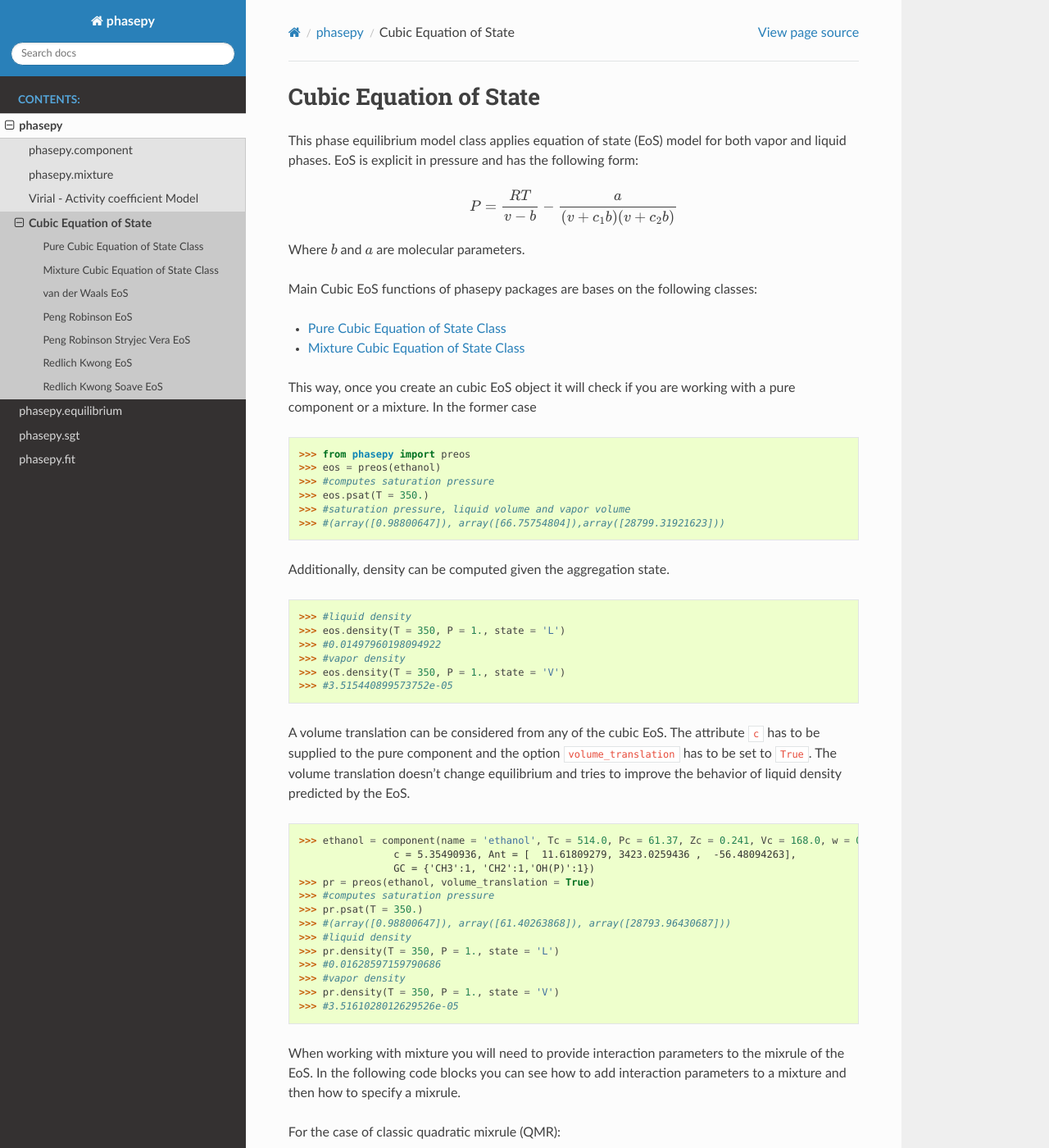
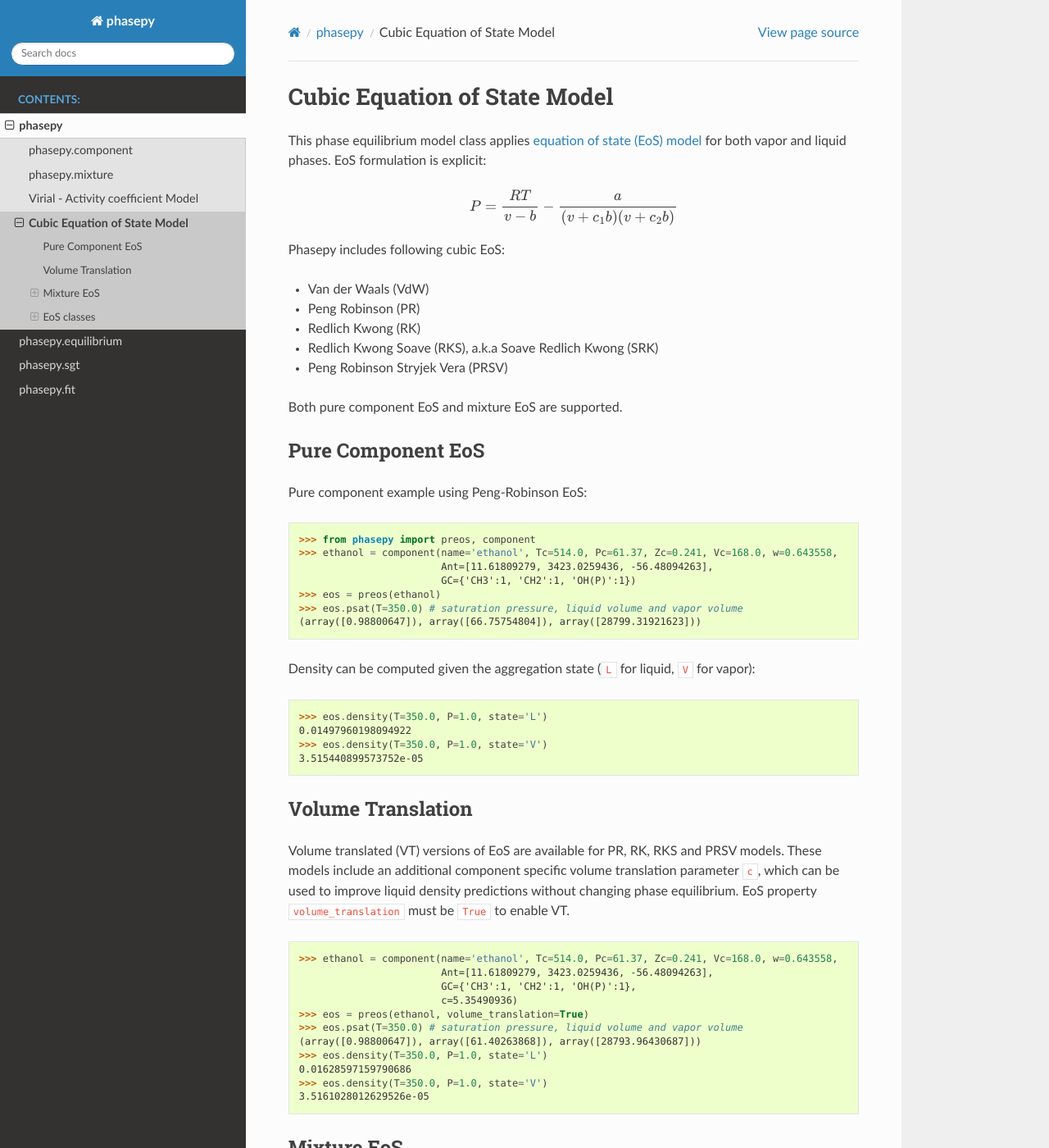
Before and after one commit to gustavochm/phasepy, a Sphinx documentation site: the page built from docs/source/models/phasepy.cubic.rst, in a window 1280 px wide and 1400 px high. Shown: the whole window at 82% size. Built offline with Sphinx 7.4.7 and the Read the Docs theme 2.0.0, drawn with Linux system fonts in a browser that asks for light colours; some of the changed text lies outside the part shown.

Commit message:
Docs clean-up: Cubic Equation of State Model

```diff
--- a/docs/source/models/phasepy.cubic.rst
+++ b/docs/source/models/phasepy.cubic.rst
@@ -1,147 +1,148 @@
-Cubic Equation of State
-=======================
-This phase equilibrium model class applies equation of state (EoS) model for both vapor and liquid phases. EoS is explicit in pressure and has the following form:
+Cubic Equation of State Model
+=============================
+
+This phase equilibrium model class applies `equation of state (EoS)
+model <https://en.wikipedia.org/wiki/Equation_of_state>`_ for both
+vapor and liquid phases. EoS formulation is explicit:
 
 .. math::
 	P = \frac{RT}{v-b} - \frac{a}{(v+c_1b)(v+c_2b)}
 
-Where :math:`b` and :math:`a` are molecular parameters.
+Phasepy includes following cubic EoS:
 
-Main Cubic EoS functions of phasepy packages are bases on the following classes:
+- Van der Waals (VdW)
+- Peng Robinson (PR)
+- Redlich Kwong (RK)
+- Redlich Kwong Soave (RKS), a.k.a Soave Redlich Kwong (SRK)
+- Peng Robinson Stryjek Vera (PRSV)
 
-.. toctree::
-	phasepy.cubicp
-	phasepy.cubicm
+Both pure component EoS and mixture EoS are supported.
+
+Pure Component EoS
+------------------
+
+Pure component example using Peng-Robinson EoS:
+
+>>> from phasepy import preos, component
+>>> ethanol = component(name='ethanol', Tc=514.0, Pc=61.37, Zc=0.241, Vc=168.0, w=0.643558,
+                        Ant=[11.61809279, 3423.0259436, -56.48094263],
+                        GC={'CH3':1, 'CH2':1, 'OH(P)':1})
+>>> eos = preos(ethanol)
+>>> eos.psat(T=350.0) # saturation pressure, liquid volume and vapor volume
+(array([0.98800647]), array([66.75754804]), array([28799.31921623]))
+
+Density can be computed given the aggregation state (``L`` for liquid,
+``V`` for vapor):
+
+>>> eos.density(T=350.0, P=1.0, state='L')
+0.01497960198094922
+>>> eos.density(T=350.0, P=1.0, state='V')
+3.515440899573752e-05
 
 
-This way, once you create an cubic EoS object it will check if you are working with a pure component or a mixture. In the former case
+Volume Translation
+------------------
+
+Volume translated (VT) versions of EoS are available for PR, RK, RKS
+and PRSV models. These models include an additional component specific
+volume translation parameter ``c``, which can be used to improve
+liquid density predictions without changing phase equilibrium.
+EoS property ``volume_translation`` must be ``True`` to enable VT.
+
+>>> ethanol = component(name='ethanol', Tc=514.0, Pc=61.37, Zc=0.241, Vc=168.0, w=0.643558,
+                        Ant=[11.61809279, 3423.0259436, -56.48094263],
+                        GC={'CH3':1, 'CH2':1, 'OH(P)':1},
+                        c=5.35490936)
+>>> eos = preos(ethanol, volume_translation=True)
+>>> eos.psat(T=350.0) # saturation pressure, liquid volume and vapor volume
+(array([0.98800647]), array([61.40263868]), array([28793.96430687]))
+>>> eos.density(T=350.0, P=1.0, state='L')
+0.01628597159790686
+>>> eos.density(T=350.0, P=1.0, state='V')
+3.5161028012629526e-05
 
 
->>> from phasepy import preos
->>> eos = preos(ethanol)
->>> #computes saturation pressure
->>> eos.psat(T = 350.)
->>> #saturation pressure, liquid volume and vapor volume
->>> #(array([0.98800647]), array([66.75754804]),array([28799.31921623]))
+Mixture EoS
+-----------
 
-Additionally, density can be computed given the aggregation state.
+Mixture EoS utilize one-fluid mixing rules, using parameters for
+hypothetical pure fluids, to predict the mixture behavior. The mixing
+rules require interaction parameter values as input (zero values are
+assumed if no values are specified).
 
->>> #liquid density
->>> eos.density(T = 350, P = 1., state = 'L')
->>> #0.01497960198094922
->>> #vapor density
->>> eos.density(T = 350, P = 1., state = 'V')
->>> #3.515440899573752e-05
-
-A volume translation can be considered from any of the cubic EoS. The attribute ``c`` has to be supplied to the pure component and the option ``volume_translation`` has to be set to ``True``. The volume translation doesn't change equilibrium and tries to improve the behavior of liquid density predicted by the EoS.
-
->>> ethanol = component(name = 'ethanol', Tc = 514.0, Pc = 61.37, Zc = 0.241, Vc = 168.0, w = 0.643558,
-                c = 5.35490936, Ant = [  11.61809279, 3423.0259436 ,  -56.48094263],
-                GC = {'CH3':1, 'CH2':1,'OH(P)':1})
->>> pr = preos(ethanol, volume_translation = True)
->>> #computes saturation pressure
->>> pr.psat(T = 350.)
->>> #(array([0.98800647]), array([61.40263868]), array([28793.96430687]))
->>> #liquid density
->>> pr.density(T = 350, P = 1., state = 'L')
->>> #0.01628597159790686
->>> #vapor density
->>> pr.density(T = 350, P = 1., state = 'V')
->>> #3.5161028012629526e-05
-
-When working with mixture you will need to provide interaction parameters to the mixrule of the EoS. In the following code blocks you can see how to add interaction parameters to a mixture
-and then how to specify a mixrule.
-
-For the case of classic quadratic mixrule (QMR):
+Classic Quadratic Mixing Rule (QMR)
+^^^^^^^^^^^^^^^^^^^^^^^^^^^^^^^^^^^
 
 .. math::
-	a_m = \sum_{i=1}^c \sum_{j=1}^c x_ix_ja_{ij} \quad a_{ij} = 	\sqrt{a_ia_j}(1-k_{ij}) \quad b_m = \sum_{i=1}^c x_ib_i
+	a_m = \sum_{i=1}^c \sum_{j=1}^c x_ix_ja_{ij} \quad a_{ij} =
+	\sqrt{a_ia_j}(1-k_{ij}) \quad b_m = \sum_{i=1}^c x_ib_i
 
+Example of Peng-Robinson with QMR:
 
 >>> from phasepy import preos
 >>> mix = mixture(ethanol, water)
 >>> Kij = np.array([[0, -0.11], [-0.11, 0]])
 >>> mix.kij_cubic(Kij)
->>> pr = preos(mix, mixrule = 'qmr')
+>>> eos = preos(mix, mixrule='qmr')
 
-If no correction :math:`k_{ij}` is set, phasepy will consider it as zero.
 
-In case of Modified Huron Vidal (MHV) and Wong Sandler (WS) mixing rule, it is necessary to provide information from a activity coefficient model in order to compute mixtures parameters. Covolume is calcuated same way as QMR.
+Modified Huron Vidal (MHV) Mixing Rule
+^^^^^^^^^^^^^^^^^^^^^^^^^^^^^^^^^^^^^^
+
+MHV mixing rule is specified in combination with an activity
+coefficient model to solve EoS.
+In MHV model, the repulsive (covolume) parameter is calcuated same way
+as in QMR
 
 .. math::
 	b_m = \sum_{i=1}^c x_ib_i
 
-While attractive term is an implicit function:
+while attractive term is an implicit function
 
 .. math::
 	g^e_{EOS} = g^e_{model}
 
 
-With NRTL model:
+Example of Peng-Robinson with MHV and NRTL:
 
->>> alpha = np.array([[0.       , 0.5597628],
-...       [0.5597628, 0.       ]])
->>> g = np.array([[  0.       , -57.6880881],
-...        [668.682368 ,   0.       ]])
->>> g1 = np.array([[ 0.        ,  0.46909821],
-...       [-0.37982045,  0.        ]])
->>> #Adding activity model parameters
+>>> alpha = np.array([[0.0, 0.5597628],
+                      [0.5597628, 0.0]])
+>>> g = np.array([[0.0, -57.6880881],
+                  [668.682368, 0.0]])
+>>> g1 = np.array([[0.0, 0.46909821],
+                   [-0.37982045, 0.0]])
 >>> mix.NRTL(alpha, g, g1)
->>> pr = preos(mix, mixrule = 'mhv_nrtl')
+>>> eos = preos(mix, mixrule='mhv_nrtl')
 
-In case of Modified Huron Vidal with UNIFAC:
+Example of Peng-Robinson with MHV and Modified-UNIFAC:
 
->>> mix.unifac() #reading UNIFAC database
->>> pr = preos(mix, mixrule = 'mhv_unifac')
+>>> mix.unifac()
+>>> eos = preos(mix, mixrule='mhv_unifac')
 
-In case of the Wong-Sandler mixing rule with the Redlich Kister Expansion:
 
->>> C0 = np.array([ 1.20945699, -0.62209997,  3.18919339])
->>> C1 = np.array([  -13.271128,   101.837857, -1100.29221 ])
->>> #Parameters are calculated as C = C0 + C1/T
+Wong Sandler (WS) Mixing Rule
+^^^^^^^^^^^^^^^^^^^^^^^^^^^^^
+
+WS mixing rule is specified in combination with an activity
+coefficient model to solve EoS.
+
+Example of Peng-Robinson with WS and Redlich Kister:
+
+>>> C0 = np.array([1.20945699, -0.62209997,  3.18919339])
+>>> C1 = np.array([-13.271128, 101.837857, -1100.29221])
 >>> mix.rk(C0, C1)
->>> pr = preos(mix, mixrule = 'ws_rk')
+>>> eos = preos(mix, mixrule='ws_rk')
 
-Phasepy includes the most widely known cubic EoS: Van der Waals (VdW), Peng Robinson (PR), Redlich Kwong (RK), Redlich Kwong Soave (RKS) and Peng Robinson Stryjec Vera (PRSV).
 
-Additionally, volume translated versions are available for Peng Robinson, Redlich Kwong, Redlich Kwong Soave and Peng Robinson Stryjec Vera.
+.. automodule:: phasepy.cubic.cubic
+   :members:
+   :undoc-members:
+   :show-inheritance:
 
-van der Waals EoS
------------------
-.. automodule:: phasepy.cubic.cubic
-    :members: vdweos
-    :undoc-members:
-    :show-inheritance:
-    :noindex:
 
-Peng Robinson EoS
------------------
-.. automodule:: phasepy.cubic.cubic
-    :members: preos
-    :undoc-members:
-    :show-inheritance:
-    :noindex:
+EoS classes
+-----------
 
-Peng Robinson Stryjec Vera EoS
-------------------------------
-.. automodule:: phasepy.cubic.cubic
-    :members: prsveos
-    :undoc-members:
-    :show-inheritance:
-    :noindex:
-
-Redlich Kwong EoS
------------------
-.. automodule:: phasepy.cubic.cubic
-    :members: rkeos
-    :undoc-members:
-    :show-inheritance:
-    :noindex:
-
-Redlich Kwong Soave EoS
------------------------
-.. automodule:: phasepy.cubic.cubic
-    :members: rkseos
-    :undoc-members:
-    :show-inheritance:
-    :noindex:
+.. toctree::
+	phasepy.cubicp
+	phasepy.cubicm
```
Also changed, not shown: 5 other files.
